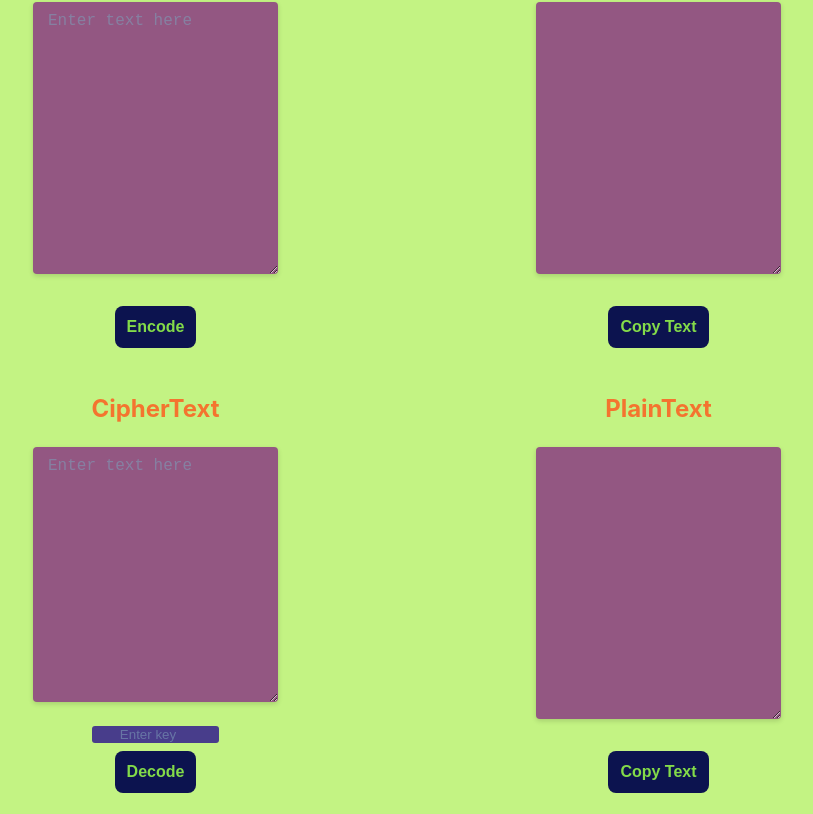
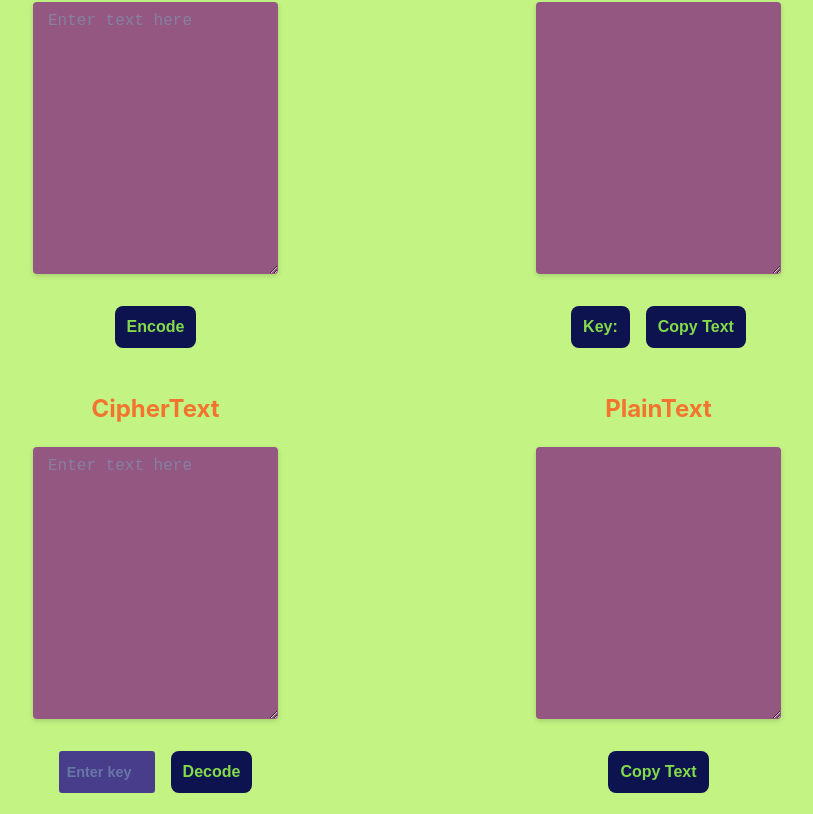
Before and after one commit to asad-Md/Crypt, a React (Vite) app: page / in a window 1280 px wide. Shown: the part 329-1143 px from the top of the page, without its empty margins (233-1046 px from the left). Built offline with nearby package versions, Linux system fonts and the light colour scheme.

Commit message:
finished basic layout for components
still need to add the following:
navbar and footer.
set better theme.
alert when decode key is not entered
or grey till key not entered
sizing for boxes needs to be done again

```diff
--- a/src/App.jsx
+++ b/src/App.jsx
@@ -5,7 +5,7 @@ import Output from './components/Output'
 import {eKey, dKey} from './util.js';
 
 function App() {
-  const [eInfo, seteInfo] = useState({'PlainText':'','CipherText':'',key:0})
+  const [eInfo, seteInfo] = useState({'PlainText':'','CipherText':'',key:undefined})
   console.log(eInfo);
   function encode(text) {
     seteInfo(prevInfo=> {
--- a/src/components/Input.jsx
+++ b/src/components/Input.jsx
@@ -2,7 +2,9 @@ import { useState } from "react"
 
 export default function Input({handleClick, h2 }){
     const [text,setText] = useState("")
+
     var buttonValue; var keyField; var key;
+
     function handleChange(event){
         setText(prevText =>{
             prevText=event.target.value
@@ -13,10 +15,10 @@ export default function Input({handleClick, h2 }){
 
     if(h2==="CipherText"){
         function handleKey(event){
-            // key= ()=>{prevKey => prevKey= event.target.value; return prevKey}
             key=event.target.value;
         }
-        keyField=<input type="number" id="keyInput"
+
+        keyField=<input type="number" id="keyInput" className="workButton"
                                  placeholder="Enter key" required
                                  onChange={handleKey} />
     }
@@ -31,10 +33,13 @@ export default function Input({handleClick, h2 }){
                     required value={text} onChange={(event)=>{handleChange(event)}}/>
 
             <br/>
-            {keyField}
-            <button id="encode" className="workButton"
-                    onClick={()=>handleClick(text,key)} > {buttonValue}
-            </button>
+            <div className="btns" >
+                {keyField}
+                <button id="encode" className="workButton"
+                        onClick={()=>handleClick(text,key)} > {buttonValue}
+                </button>
+            </div>
+
 
 
         </div>
--- a/src/components/Output.jsx
+++ b/src/components/Output.jsx
@@ -1,16 +1,32 @@
+export default function Output({ info,h2 }) {
+    var value;var keyField;var key;
+    const copied='Copied!';
 
-
-// const util = window.util;
-
-export default function Output({ info,h2 }) {
-    var value;
     if(h2==='CipherText'){value=info.CipherText;
     }else if(h2==='PlainText'){value=info.PlainText;}
 
-    const copyToClipboard = () => {
+    const copyToClipText = () => {
+
         navigator.clipboard.writeText(value)
-            .then(() => alert('Text copied to clipboard'))
+            // .then(() => alert('Text copied to clipboard'))
             .catch(err => console.error('Could not copy text: ', err));
+
+    }
+
+    const copyToClipKey = () => {
+
+        navigator.clipboard.writeText(key)
+            // .then(() => alert('Text copied to clipboard'))
+            .catch(err => console.error('Could not copy text: ', err));
+        key=(prevKey=>{prevKey="Copied!";return prevKey});
+        setTimeout(() => {
+            key=(prevKey=>{prevKey=info.key;return prevKey});
+          }, 2000);
+    }
+    if(h2==="CipherText"){
+        key=info.key;
+        keyField=<button placeholder="" className="workButton" id="copy"
+        onClick={copyToClipKey}>Key: {key} </button>
     }
 
     return (
@@ -19,7 +35,11 @@ export default function Output({ info,h2 }) {
 
             <textarea id="outputText" className="ioText" value={value} />
             <br/>
-            <button className="workButton" id="copy" onClick={copyToClipboard} >Copy Text</button>
+            <div className="btns" >
+                {keyField}
+                <button className="workButton" id="copy" onClick={copyToClipText} >Copy Text</button>
+            </div>
+
         </div>
     )
 }
--- a/src/index.css
+++ b/src/index.css
@@ -83,6 +83,8 @@ h2{
 }
 .workButton:active{
   transform: scale(0.95);
+  content: "Copied";
+  color: #0C134F;
 }
 
 *::placeholder {
@@ -94,7 +96,8 @@ h2{
 #keyInput{
   border: none;
   text-align: center;
-  width: 50%;
+  width: 5em;
+  padding: 8px;
   border-radius: 3px;
   color: 	#7d9cb7;
   background-color: darkslateblue;
@@ -105,3 +108,13 @@ h2{
   transform: scale(1.02);
   color: #83DB49;
 }
+#keyInput::placeholder{
+  font-size: .9em;
+
+}
+
+.btns{
+  display: flex;
+  justify-content: space-evenly;
+  /* width: 100%; */
+}
```
Also changed, not shown: src/util.js (line endings or trailing spaces).
